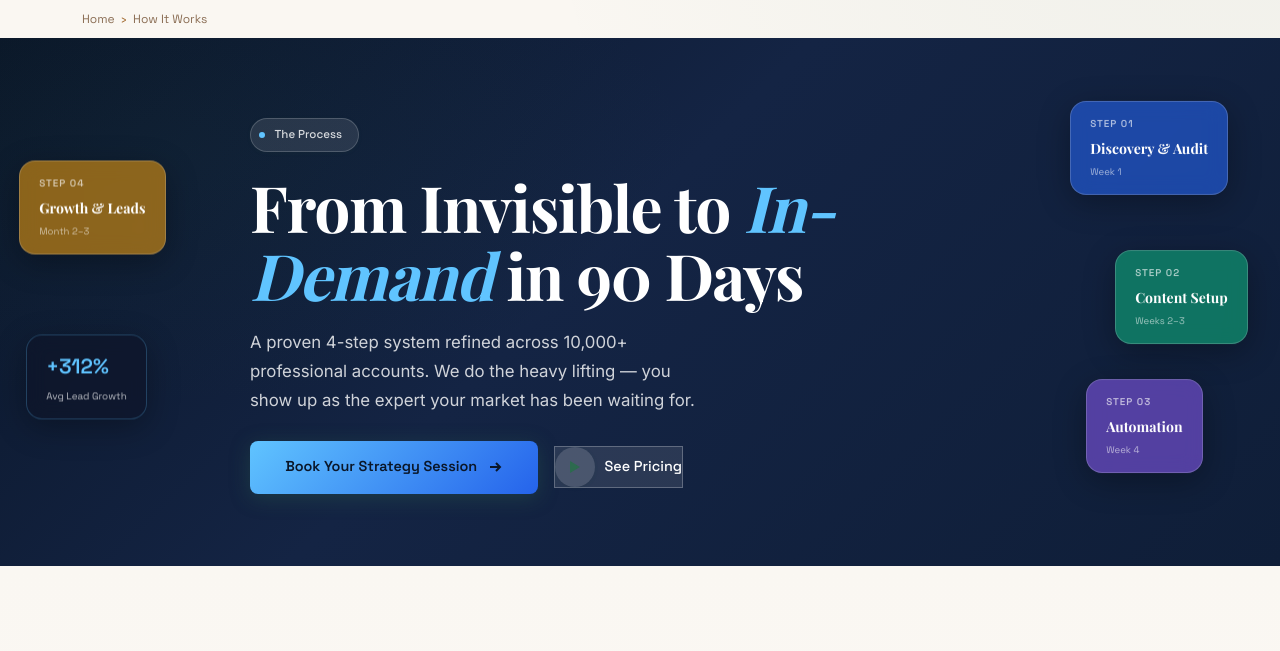
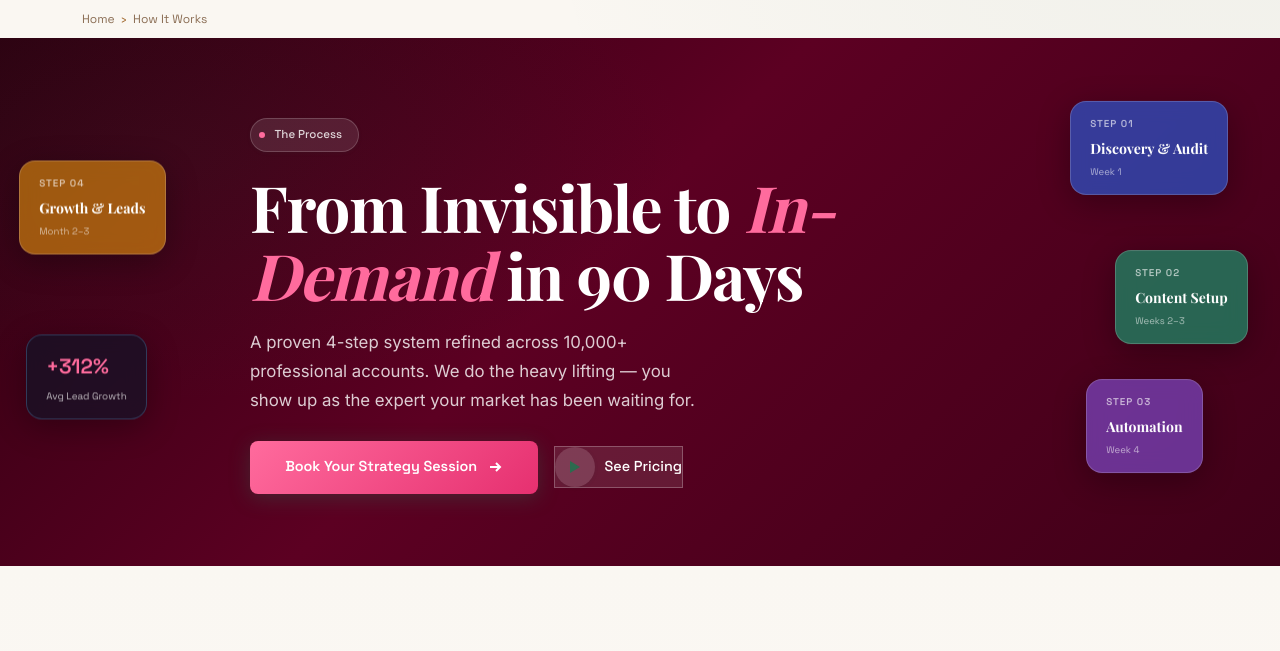
Before and after one commit to saregamapa/GrowthPilot, a plain HTML site: page how-it-works.html in a window 1280 px wide. Shown: the part 78-729 px from the top of the page. Drawn offline with nearby package versions, Linux system fonts and the light colour scheme; a web font is replaced by a local one.

Commit message:
style: swap hero colors — HIW to crimson, FAQ to teal
- how-it-works.html: navy (#0A1628) → deep crimson (#2D0010→#5C0022),
  accent updated to hot pink #FF6B9D throughout
- faq.html: purple (#1A0A30) → dark teal (#003535→#005C5C),
  accent updated to cyan-teal #00E5CC throughout

All 4 subpages now have fully distinct hero palettes:
  Services=Emerald · HIW=Crimson · Pricing=Amber · FAQ=Teal

Co-Authored-By: Claude Sonnet 4.6 <noreply@anthropic.com>

```diff
--- a/how-it-works.html
+++ b/how-it-works.html
@@ -133,15 +133,15 @@
   .tl-title{font-size:1.3rem}
 }
 
-/* ── HOW-IT-WORKS: DARK NAVY HERO ── */
-.page-hero{position:relative;background:linear-gradient(135deg,#0A1628 0%,#142444 45%,#0F1E38 100%);overflow:hidden;padding:5rem 0 4.5rem;min-height:460px}
+/* ── HOW-IT-WORKS: DARK CRIMSON HERO ── */
+.page-hero{position:relative;background:linear-gradient(135deg,#2D0010 0%,#5C0022 45%,#400018 100%);overflow:hidden;padding:5rem 0 4.5rem;min-height:460px}
 .page-hero .hero-h1{color:#fff}
-.page-hero .hero-h1 em{color:#60C4FF}
+.page-hero .hero-h1 em{color:#FF6B9D}
 .page-hero .hero-sub{color:rgba(255,255,255,.80)}
 .page-hero .hero-badge{background:rgba(255,255,255,.10);border-color:rgba(255,255,255,.18)}
 .page-hero .hero-badge span{color:rgba(255,255,255,.82)}
-.page-hero .hero-badge-dot{background:#60C4FF}
-.page-hero .btn-primary{background:linear-gradient(135deg,#60C4FF,#2563EB);color:#0A1628}
+.page-hero .hero-badge-dot{background:#FF6B9D}
+.page-hero .btn-primary{background:linear-gradient(135deg,#FF6B9D,#E63070);color:#fff}
 .page-hero .btn-secondary{background:rgba(255,255,255,.10);border:1.5px solid rgba(255,255,255,.25);color:#fff}
 .page-hero .btn-secondary:hover{background:rgba(255,255,255,.18)}
 .page-hero .play-circle{background:rgba(255,255,255,.15);border:none}
@@ -157,7 +157,7 @@
 .hf-s3{top:68%;right:6%;background:rgba(139,92,246,.55);animation-delay:-3.5s;transform:rotate(-1.5deg)}
 .hf-s4{top:25%;left:1.5%;background:rgba(245,158,11,.55);animation-delay:-5.0s;transform:rotate(2.5deg)}
 .hf-metric{top:58%;left:2%;background:rgba(15,20,40,.65);border:1px solid rgba(96,196,255,.25);animation-delay:-2.5s;transform:rotate(-1deg);animation-duration:7s}
-.hf-m-val{font-family:'Space Grotesk',sans-serif;font-size:1.3rem;font-weight:800;color:#60C4FF}
+.hf-m-val{font-family:'Space Grotesk',sans-serif;font-size:1.3rem;font-weight:800;color:#FF6B9D}
 .hf-m-label{font-family:'Space Grotesk',sans-serif;font-size:.62rem;color:rgba(255,255,255,.70)}
 @keyframes stepFloat{0%,100%{transform:translateY(0) rotate(var(--ro,0deg))}50%{transform:translateY(-18px) rotate(var(--ro,0deg))}}
 @media(max-width:768px){.hero-floats{display:none}}
```
Also changed, not shown: faq.html (+5 -5 lines).
